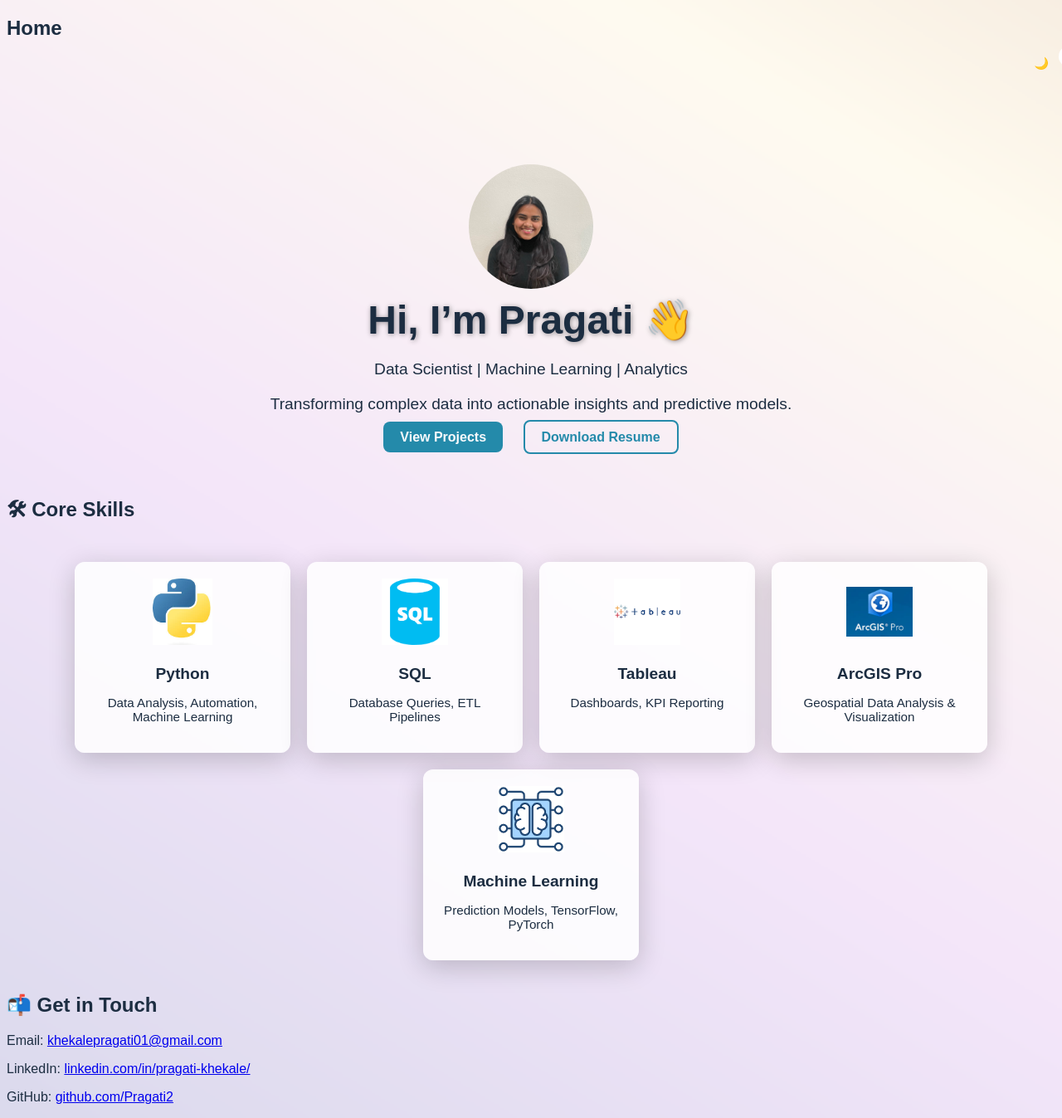
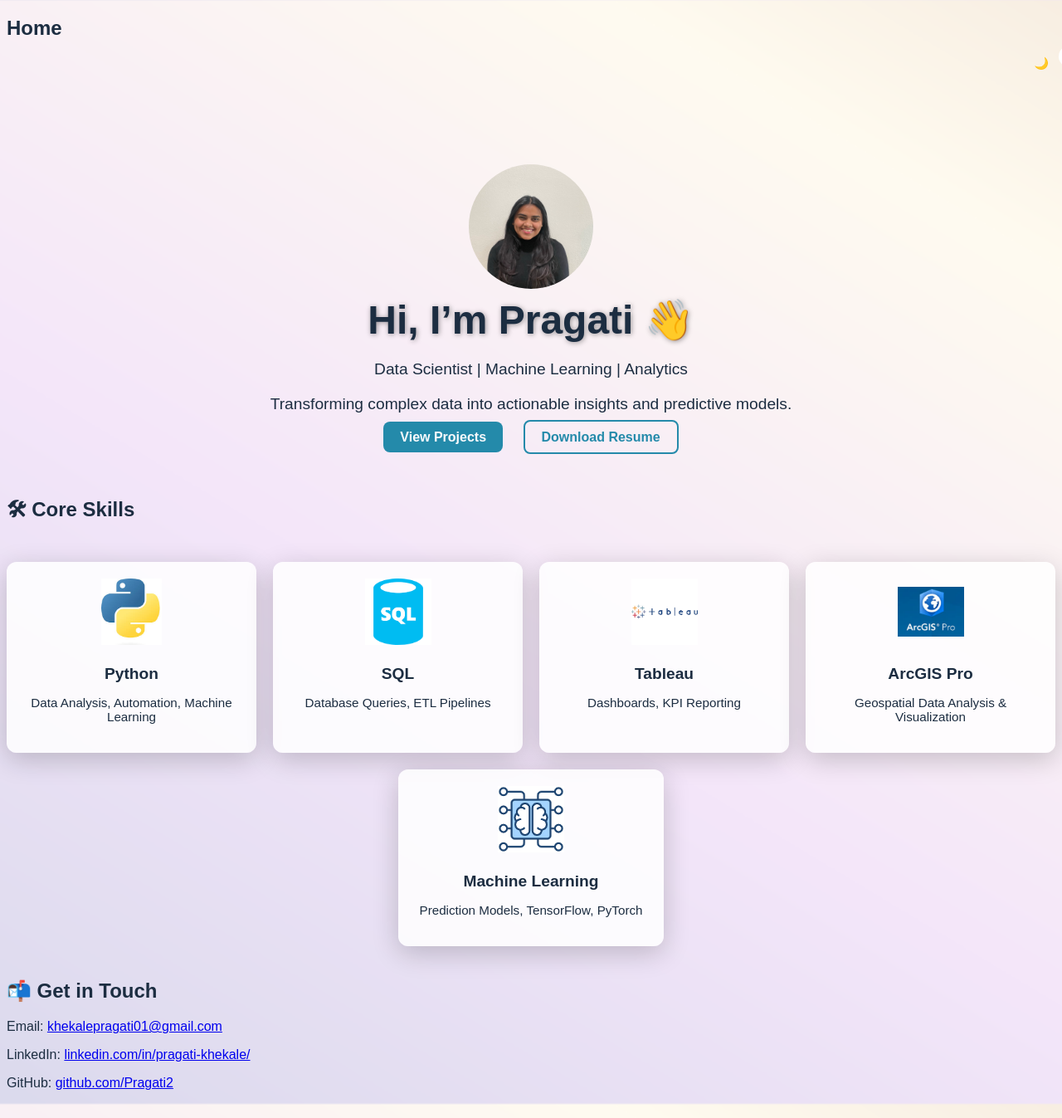
Before and after one commit to Pragati2/Pragati2.github.io, a Jekyll site: the page built from index.md, in a window 1280 px wide. Shown: the whole page at 83% size. Built offline with Jekyll 4.4.1, drawn with Linux system fonts in a browser that asks for light colours; a script that is not in the unit is left out.

Commit message:
Update styles.css

```diff
--- a/css/styles.css
+++ b/css/styles.css
@@ -86,7 +86,7 @@ body.dark-mode .hero h1 {
 .skill-card {
   flex: 1 1 220px;
   min-width: 220px;
-  max-width: 80px;
+  max-width: 280px;
   background: var(--card-light);
   padding: 20px;
   border-radius: 12px;
```
